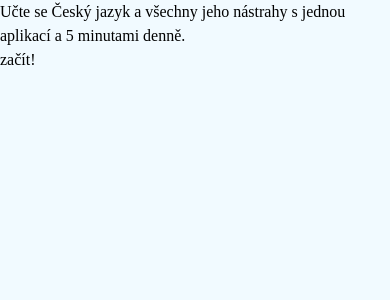
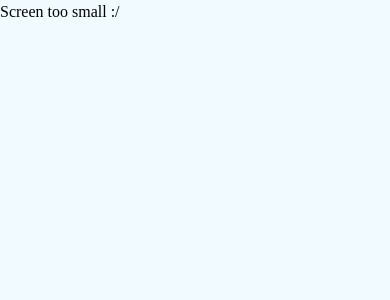
Before and after one commit to bendaacz/czuolingo, a React (Vite) app: page / in a window 390 px wide. Shown: the top 300 px of the page. Built offline with nearby package versions, Linux system fonts and the light colour scheme; a web font is replaced by a local one.

Commit message:
feat: made website unavailable for small screens

```diff
--- a/package.json
+++ b/package.json
@@ -16,6 +16,7 @@
     "react": "^18.2.0",
     "react-cookie": "^7.1.4",
     "react-dom": "^18.3.1",
+    "react-responsive": "^10.0.0",
     "react-router-dom": "^6.23.0",
     "react-timer-hook": "^3.0.7",
     "reactjs-popup": "^2.0.6"
--- a/src/pages/start/index.jsx
+++ b/src/pages/start/index.jsx
@@ -2,6 +2,7 @@ import { useState, useEffect } from "react";
 import "./index.css"
 import { Link } from "react-router-dom";
 import Loading from "../loading/index.jsx";
+import Responsive from 'react-responsive'
 
 export default function Start() {
     const [show, setShow] = useState(false);
@@ -11,6 +12,7 @@ export default function Start() {
     }
     return (
         <>
+        <Responsive minWidth={1250}>
             {show && (<Main />)}
             {!show && (
                 <div className="select-none">
@@ -29,6 +31,12 @@ export default function Start() {
                     </div>
                 </div>
             )}
+            </Responsive>
+            <Responsive maxWidth={1250}>
+            <div className="h-screen w-screen">
+            <h1 className="flex justify-center items-center text-center align-middle">Screen too small :/</h1>
+            </div>
+            </Responsive>
         </>
     );
 }
```
Also changed, not shown: 1 other file (tests, documents, lock files or other folders).
